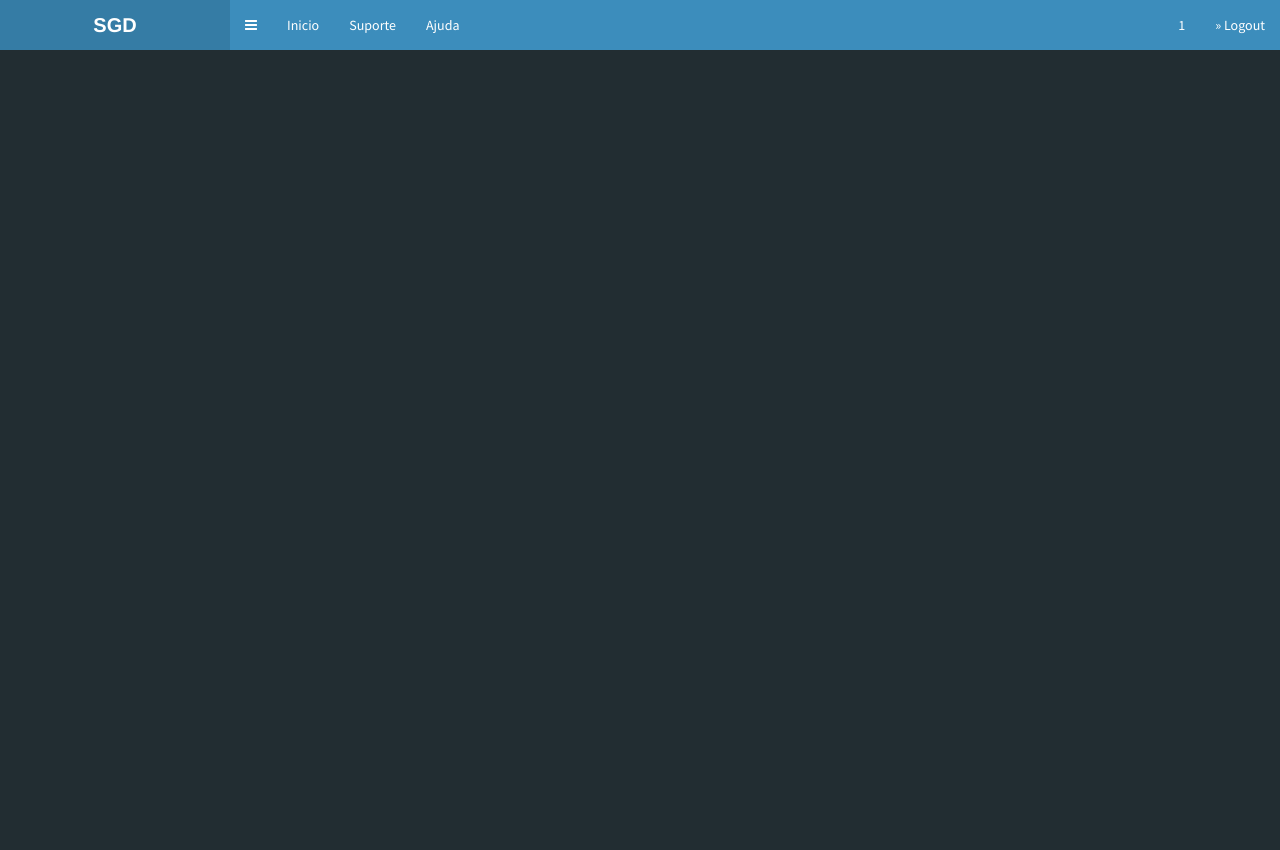
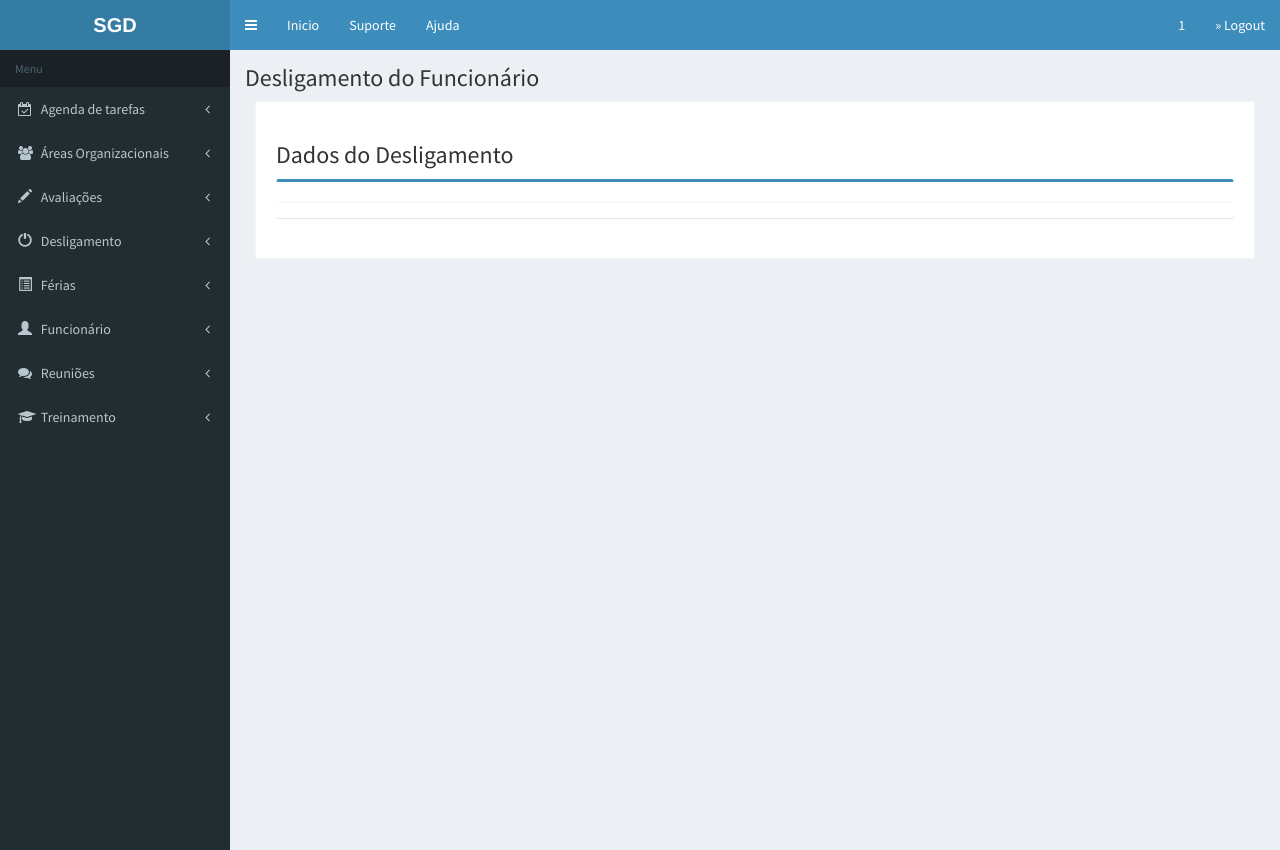
Before and after one commit to sergio1997/Projeto_NewQuip_SGD, a PHP site: page /projeto_newquip_sgd/visao/Desligamento.php in a window 1280 px wide. Before the commit the page ends 50 px from the top, so only its background shows below. Run offline with PHP 8.4, Linux system fonts and the light colour scheme; the visitor is signed in with stand-in values (Sample User, id 1); some libraries are stand-ins or nearby versions.

Commit message:
nova funcionalodade desligamento visao.

```diff
--- a/ProjetoIntegrador3ok/visao/desligamento.php
+++ b/ProjetoIntegrador3ok/visao/desligamento.php
@@ -152,3 +152,92 @@ function confirmacao() {
     </nav>
   </header>
 </header>
+<aside class="main-sidebar">
+    <section class="sidebar" >
+    <ul class="sidebar-menu">
+        <li class="header">Menu</li>
+        <li class="treeview">
+          <a href="#"><i class="fa fa-calendar-check-o"></i> <span>Agenda de tarefas</span> <i class="fa fa-angle-left pull-right"></i></a>
+          <ul class="treeview-menu">
+            <li><a href="../visao/Agendar.php">Agendar tarefa</a></li>
+            <li><a href="../visao/listartarefas.php">Listar tarefas</a></li>
+          </ul>
+        </li>
+        <li class="treeview">
+          <a href="#"><i class="fa fa-group"></i> <span>Áreas Organizacionais</span> <i class="fa fa-angle-left pull-right"></i></a>
+          <ul class="treeview-menu">
+            <li><a href="../visao/CadastraGrupo.php">Cadastrar áreas organizacionais</a></li>
+            <li><a href="../visao/ListaGrupo.php">Listar áreas organizacionais</a></li>
+          </ul>
+        </li>
+
+         <li class="treeview">
+          <a href="#"><i class="glyphicon glyphicon-pencil"></i> <span>Avaliações</span> <i class="fa fa-angle-left pull-right"></i></a>
+          <ul class="treeview-menu">
+           <li class="treeview">
+          <a href="#"><i></i> <span>Avaliação 360°</span> <i class="fa fa-angle-left pull-right"></i></a>
+           <ul class="treeview-menu">
+            <li><a href="../visao/avaliadoformulario1.php">Avaliação enxuta</a></li>
+            <li><a href="../visao/avaliadoformulario2.php">Avaliação direta</a></li>
+            <li><a href="../visao/avaliadoformulario3.php">Avaliação complexa</a></li>
+            </ul>
+          </ul>
+        </li>
+
+         <li class="treeview">
+          <a href="#">
+            <i class="glyphicon glyphicon-off"></i> <span>Desligamento</span> <i class="fa fa-angle-left pull-right"></i>
+          </a>
+          <ul class="treeview-menu">
+            <li><a href="../visao/Desligamento.php">Desligar funcionário</a></li>
+          </ul>
+        </li>
+        <li class="treeview">
+          <a href="#"><i class="glyphicon glyphicon-list-alt"></i> <span>Férias</span> <i class="fa fa-angle-left pull-right"></i></a>
+          <ul class="treeview-menu">
+            <li><a href="../visao/agedarFerias.php">Agendar férias</a></li>
+            </ul>
+        </li>
+        <li class="treeview">
+          <a href="#">
+            <i class="glyphicon glyphicon-user"></i> <span>Funcionário</span> <i class="fa fa-angle-left pull-right"></i>
+          </a>
+          <ul class="treeview-menu">
+            <li><a href="CadastrarFuncionario.php">Cadastar funcionário</a></li>
+            <li><a href="../visao/Funcionario.php">Lista funcionário</a></li>
+          </ul>
+        </li>
+        <li class="treeview">
+          <a href="#"><i class="fa fa-comments"></i> <span>Reuniões</span> <i class="fa fa-angle-left pull-right"></i></a>
+          <ul class="treeview-menu">
+            <li><a href="../visao/Consultarreuniao.php">Consultar reuniões</a></li>
+            <li><a href="../visao/listarReuniao.php">Listar reuniões</a></li>
+            <li><a href="../visao/MarcarRuniao.php">Marcar reunião</a></li>
+          </ul>
+        </li>
+       <li class="treeview">
+          <a href="#"><i class="fa fa-graduation-cap"></i> <span>Treinamento</span> <i class="fa fa-angle-left pull-right"></i></a>
+          <ul class="treeview-menu">
+            <li><a href="../visao/AdicionarTreinamento.php">Adicionar treinamento</a></li>
+            <li><a href="../visao/agendarTreinamento.php">Agendar treinamento</a></li>
+            <li><a href="../visao/listarTreinamento.php">Lista treinamento</a></li>
+          </ul>
+        </li>
+      </ul>
+    </section>
+  </aside>
+    <div class="content-wrapper">
+    <section class="content-header">
+      <h1>Desligamento do Funcionário</h1>
+    </section>
+        <section class="invoice">
+          <div class="row">
+        <div class="col-md-12">
+      <div>
+        <h3 class="box-title">Dados do Desligamento</h3>
+      </div>
+     <div class="panel box box-primary">
+          <div class="box-header with-border">
+              <h4 class="box-title"></h4>
+          </div>
+      <form action="../modelo/insereDesligamento.php" method="post" name="f1" onSubmit="return valida_dados(this)">
```
